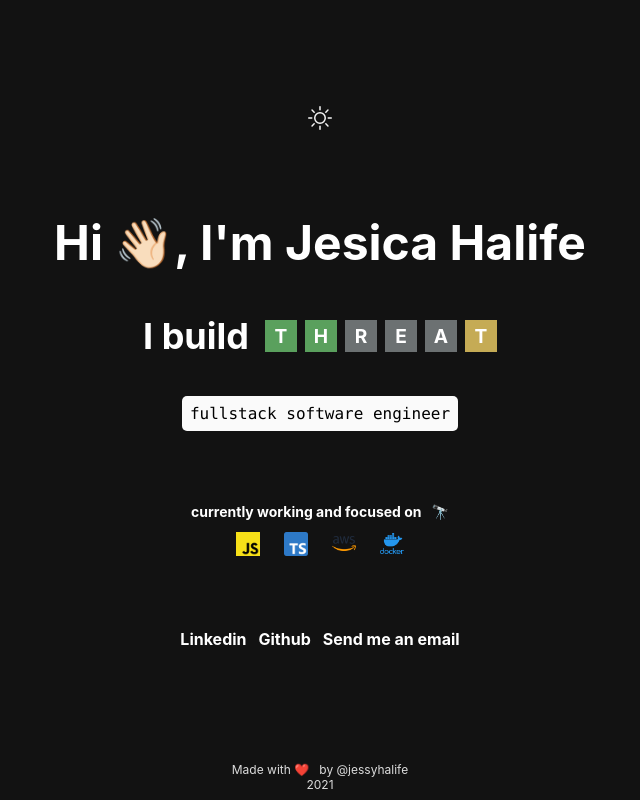
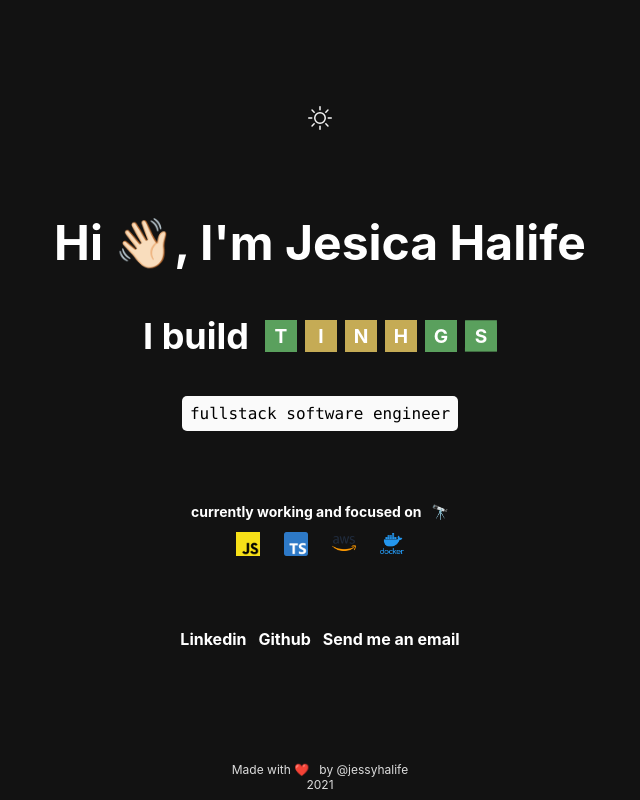
Before and after one commit to jessyhalife/jesica-halife, a Next.js app: page / in a window 1280 px wide. Shown: the whole page, without its empty margins (320-960 px from the left). Built offline with nearby package versions, Linux system fonts and the light colour scheme.

Commit message:
use uuid for wordle

```diff
--- a/components/Wordle/Container.js
+++ b/components/Wordle/Container.js
@@ -1,7 +1,8 @@
 import React from 'react'
 import Letter from './Letter'
+import {v4 as uuidv4} from 'uuid';
 
-const WORDS = ["BLINKS","THREAT", "THINKS",  "THINGS"];
+const WORDS = ["QUERTY","ASDFGH", "TINHGS", "THINGS"];
 const Container = () => {
   const [word, setWords] = React.useState(WORDS[0]);
   React.useEffect(() => {
@@ -11,13 +12,13 @@ const Container = () => {
         setWords(WORDS[index]);
         index++;
       }
-    }, 3000);
+    }, 2000);
     return () => clearInterval(interval);
   }, [])
   return (
     <>
     <div>
-      {word.split("").map((letter, index) => <Letter letter={letter} index={index} key={`${index}_${letter}_${new Date().getMilliseconds()}}`}/>)}
+      {word.split("").map((letter, index) => <Letter letter={letter} index={index} key={uuidv4()}/>)}
     </div>
     <style jsx>{` div {
       display: flex;
--- a/package.json
+++ b/package.json
@@ -12,6 +12,7 @@
     "react": "17.0.1",
     "react-dom": "17.0.1",
     "react-icons": "^4.2.0",
-    "sass": "^1.32.12"
+    "sass": "^1.32.12",
+    "uuid": "^8.3.2"
   }
 }
```
Also changed, not shown: 1 other file (tests, documents, lock files or other folders).
